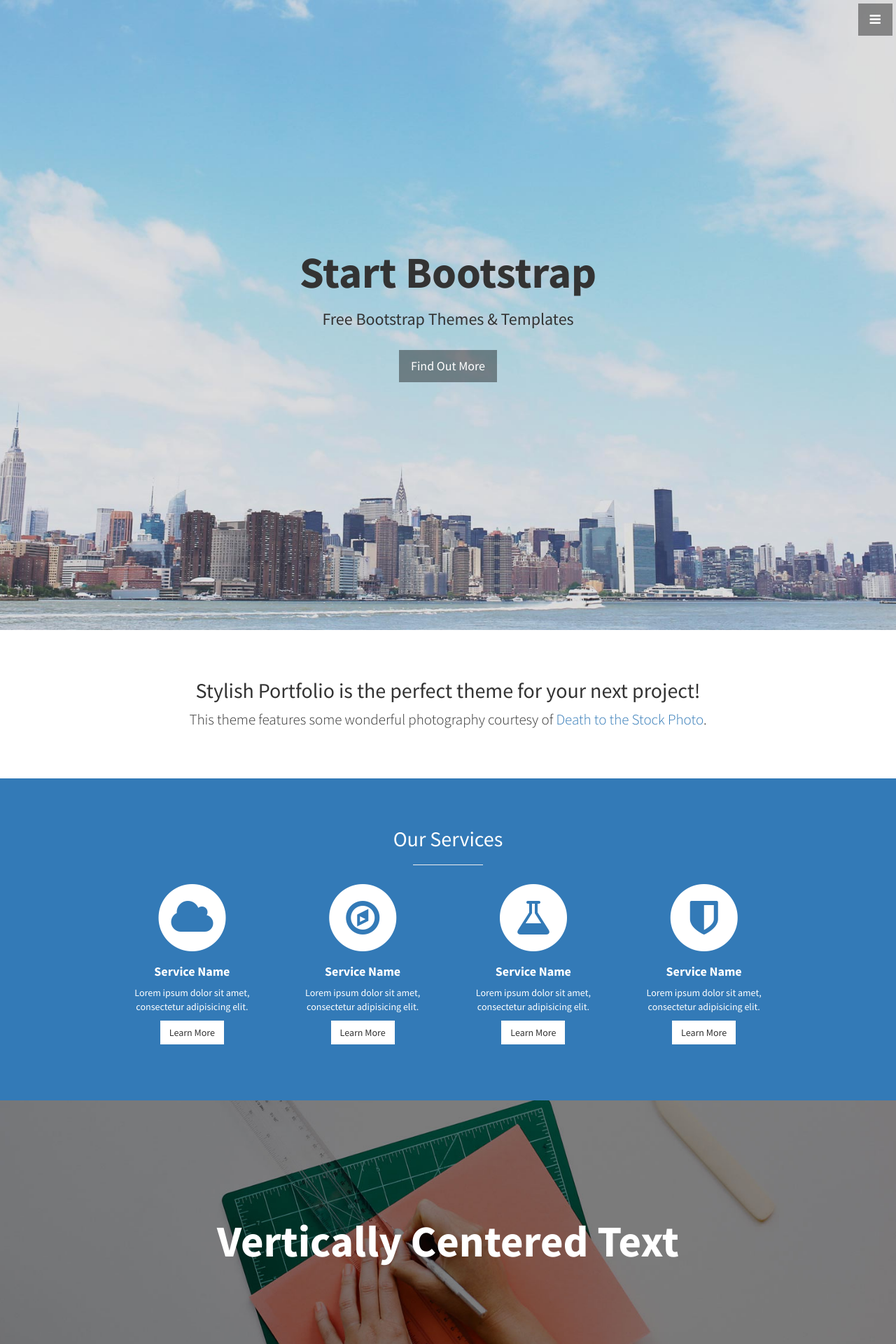
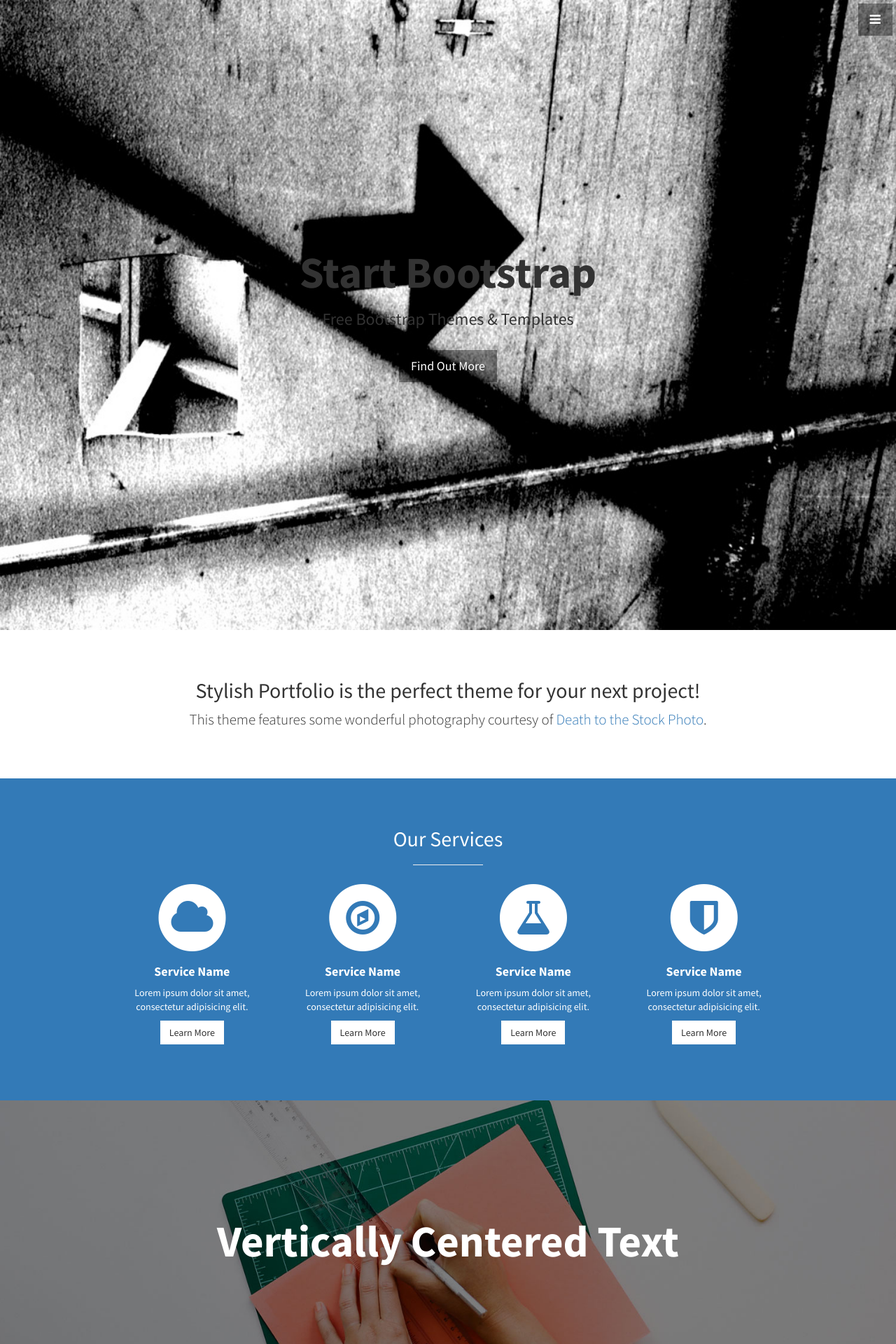
Before and after one commit to protoedu/protoedu.github.io, a Jekyll site: the page built from index.html, in a window 1280 px wide. Shown: the top 1920 px of the page at 70% size. Built offline with Jekyll 4.4.1, drawn with Linux system fonts in a browser that asks for light colours.

Commit message:
changed bg photo in css

```diff
--- a/_includes/head.html
+++ b/_includes/head.html
@@ -6,7 +6,7 @@
   <meta name="description" content="">
   <meta name="author" content="">
 
-  <title>Stylish Portfolio - Start Bootstrap Theme</title>
+  <title>Protohaus Consulting Group</title>
 
   <!-- Bootstrap Core CSS -->
   <link href="css/bootstrap.min.css" rel="stylesheet">
--- a/_includes/portfolio.html
+++ b/_includes/portfolio.html
@@ -8,7 +8,7 @@
           <div class="col-md-6">
             <div class="portfolio-item">
               <a href="#">
-                <img class="img-portfolio img-responsive" src="img/arrows.jpg">
+                <img class="img-portfolio img-responsive" src="img/portfolio-1.jpg">
               </a>
             </div>
           </div>
--- a/css/stylish-portfolio.css
+++ b/css/stylish-portfolio.css
@@ -155,7 +155,7 @@ hr.small {
     position: relative;
     width: 100%;
     height: 100%;
-    background: url(../img/bg.jpg) no-repeat center center scroll;
+    background: url(../img/arrows.jpg) no-repeat center center scroll;
     -webkit-background-size: cover;
     -moz-background-size: cover;
     background-size: cover;
```
